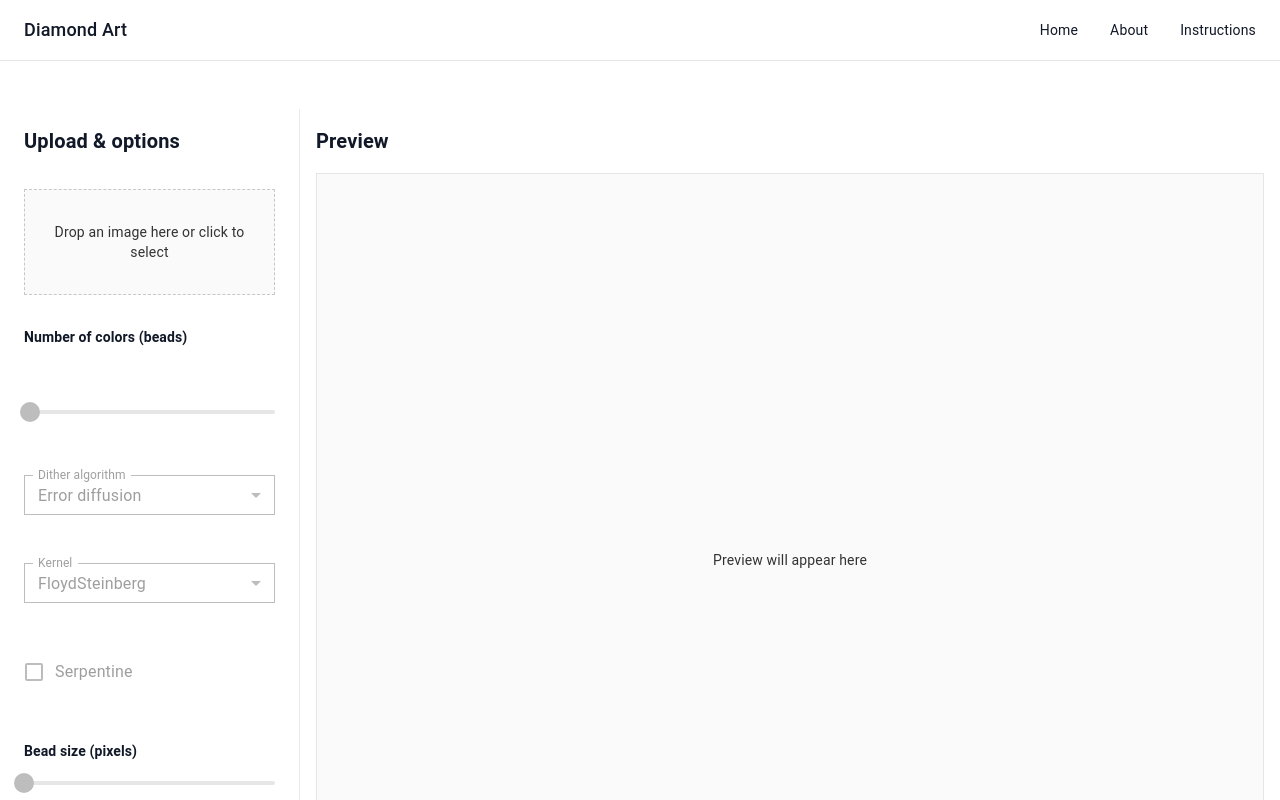
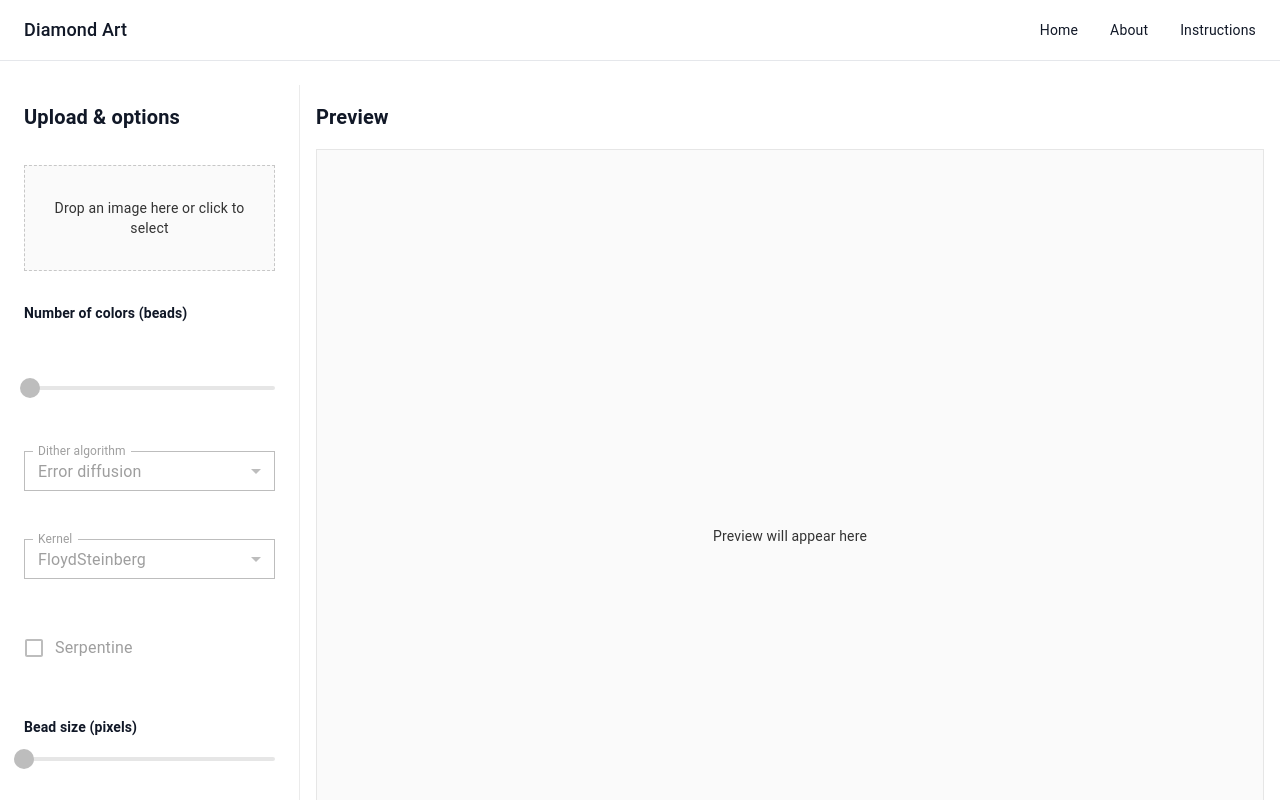
Before and after one commit to NickSaulnier/DiamondArt, a React app: page / in a window 1280 px wide. Shown: the top 800 px of the page. Built offline with nearby package versions, Linux system fonts and the light colour scheme.

Commit message:
Reduce the spacing between the header and main content

```diff
--- a/src/App.tsx
+++ b/src/App.tsx
@@ -76,7 +76,7 @@ function App() {
         </nav>
       </header>
 
-      <main className="w-full py-12 flex flex-col flex-1">
+      <main className="w-full pt-6 pb-12 flex flex-col flex-1">
         {error && (
           <Alert severity="error" onClose={clearError} sx={{ mb: 2, mx: 2 }}>
             {error}
```
